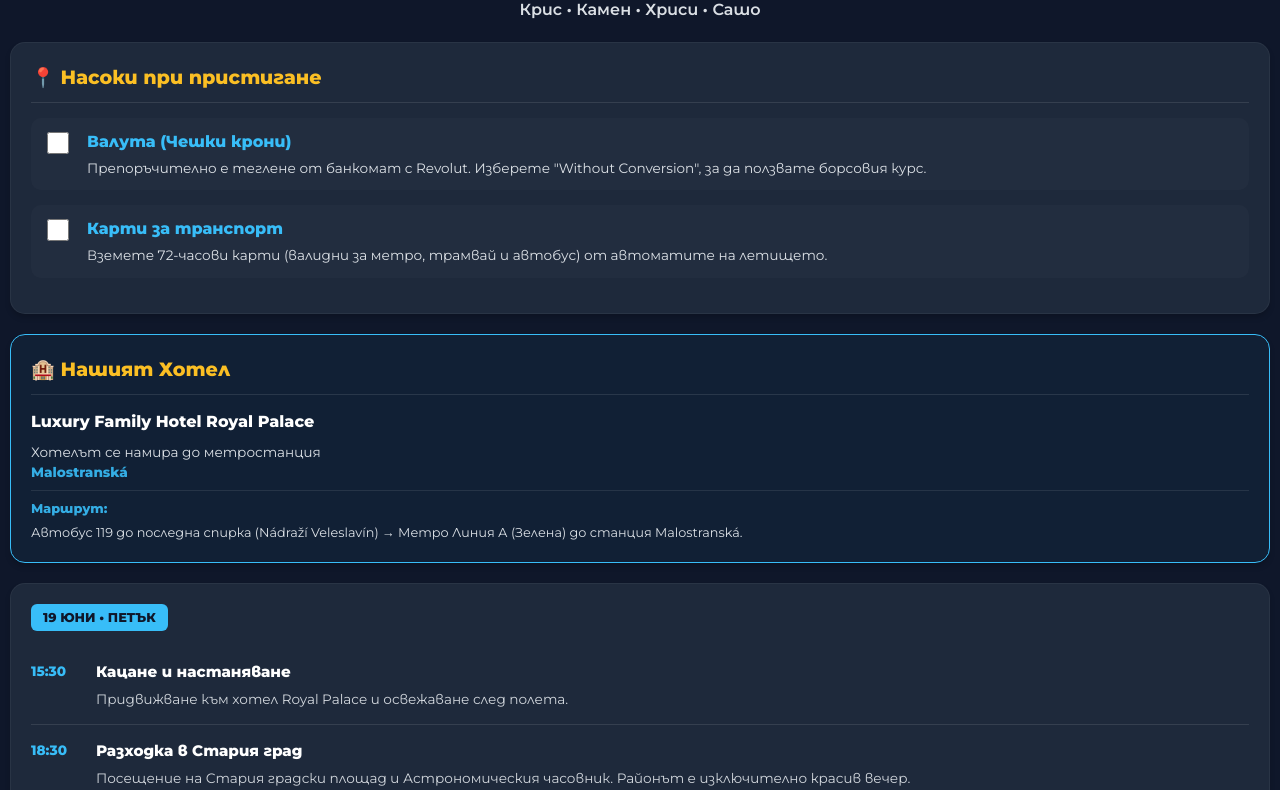
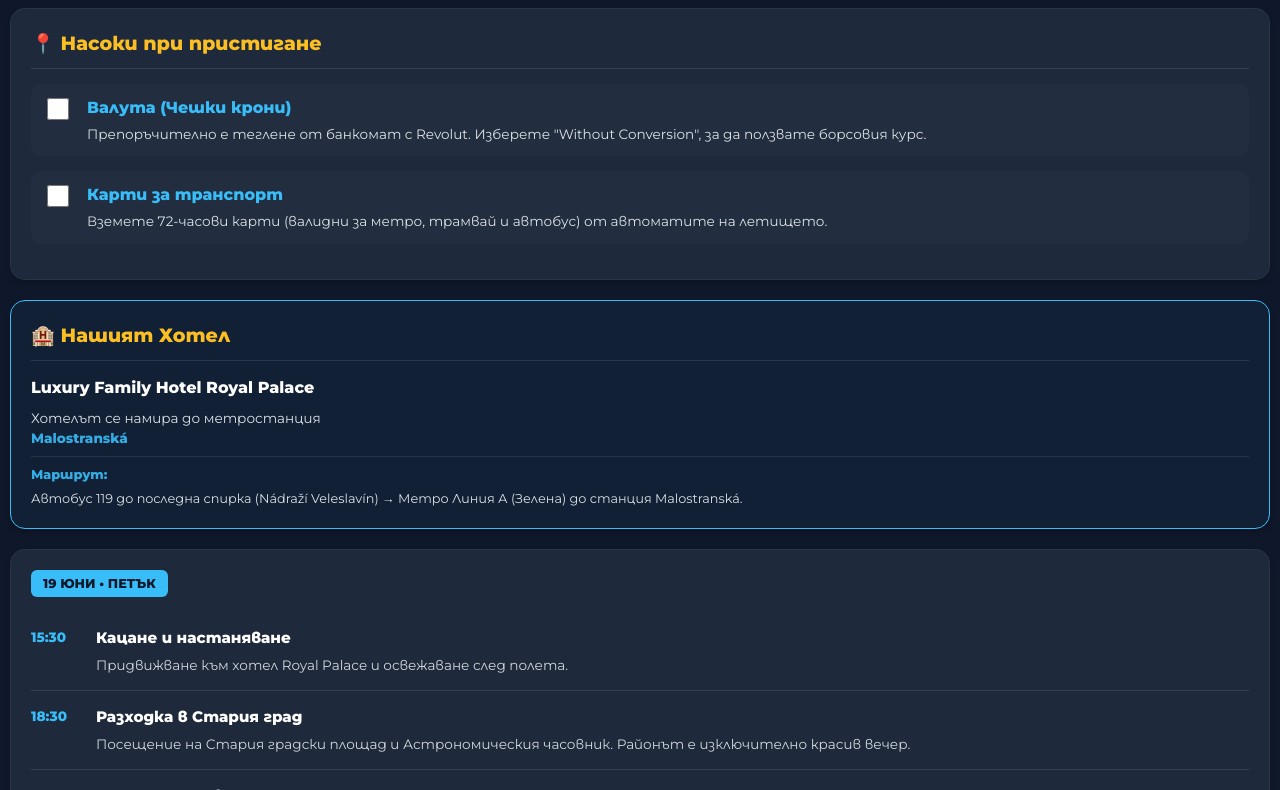
Before and after one commit to Krizerion/prague-trip, a plain HTML site: page index.html in a window 1280 px wide. Shown: the part 105-895 px from the top of the page. Drawn offline with Linux system fonts and the light colour scheme.

Commit message:
Update index.html

```diff
--- a/index.html
+++ b/index.html
@@ -144,7 +144,6 @@
     <div class="container">
         <header>
             <h1>ПРАГА 2026</h1>
-            <div class="crew">Крис • Камен • Хриси • Сашо</div>
         </header>
 
         <!-- ЛОГИСТИКА -->
```
